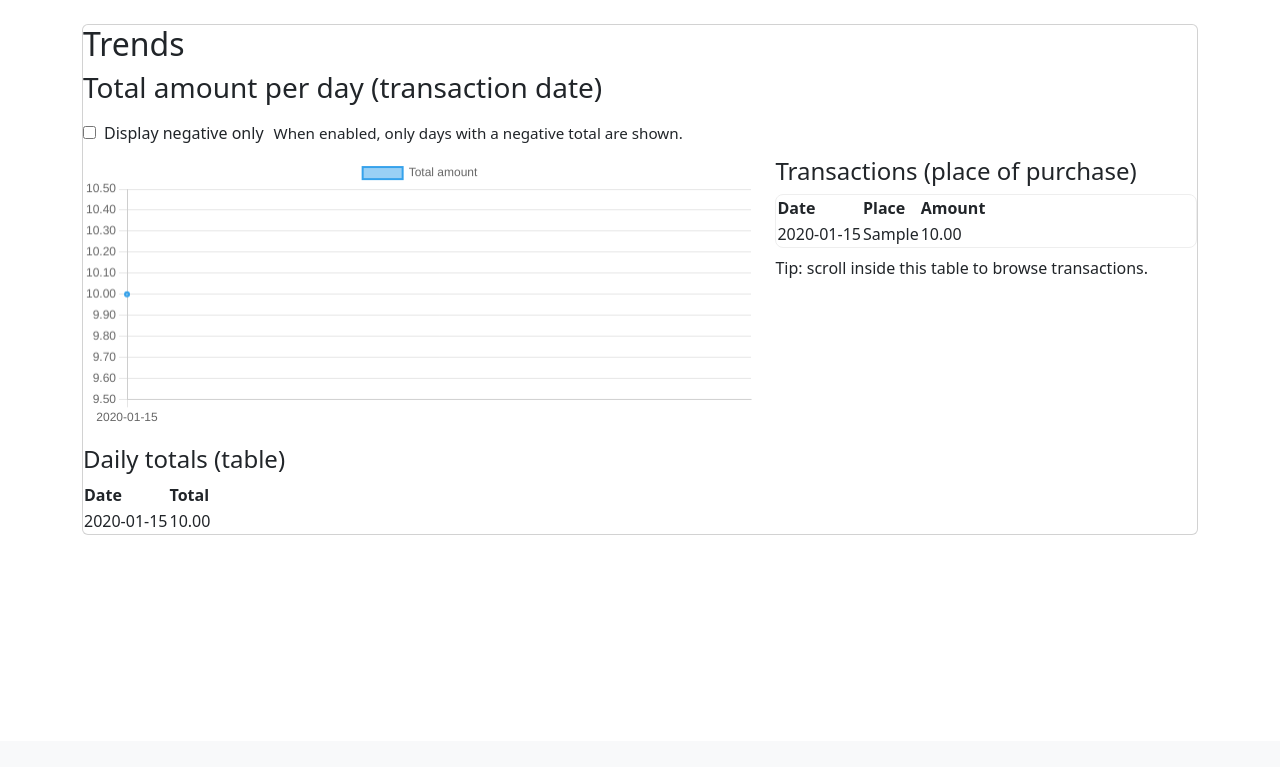
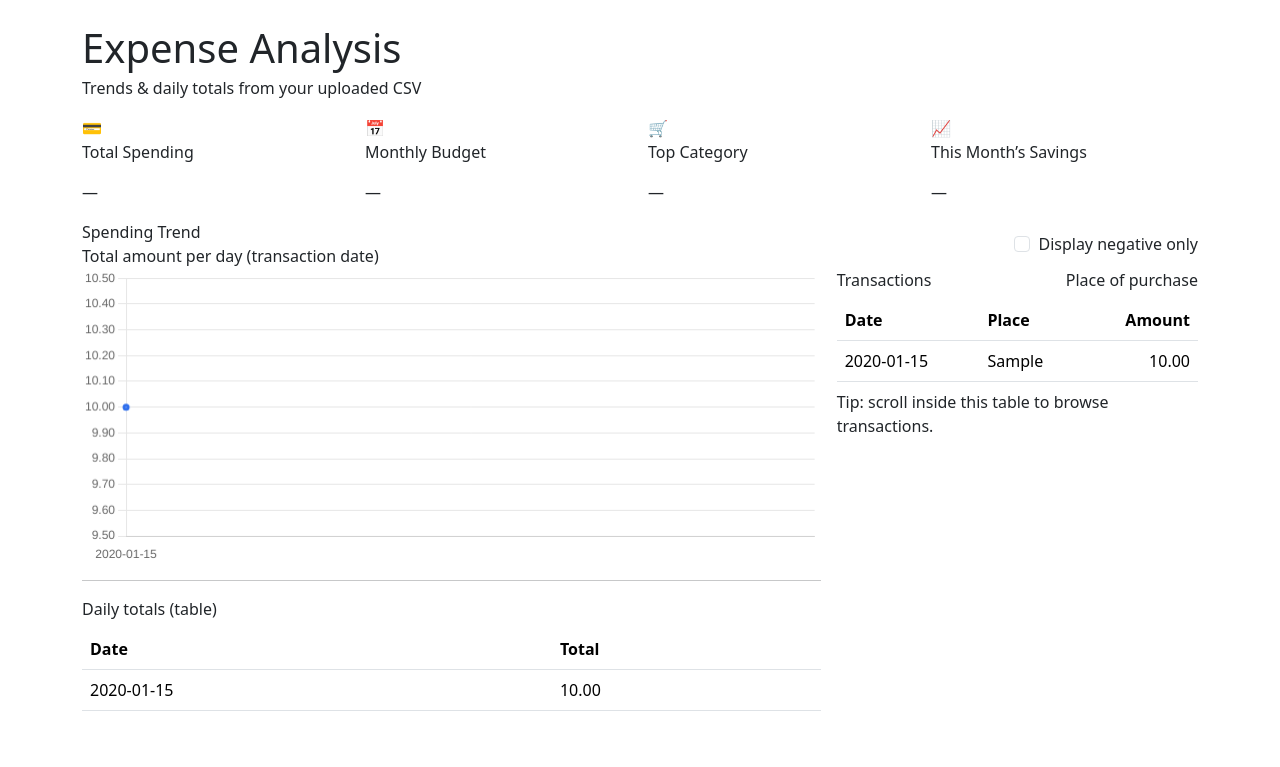
Before and after one commit to bluelazuli1973-cpu/csv_converterII, a Flask app: page /analytics/trend in a window 1280 px wide. Shown: the part 59-826 px from the top of the page. Before the commit the page ends 594 px from the top, so only its background shows below. Run offline with Flask 3, Linux system fonts and the light colour scheme; a user stored in the database is signed in; tables that the repository leaves empty hold one stand-in row (values such as "Sample post").

```diff
--- a/app/__init__.py
+++ b/app/__init__.py
@@ -18,6 +18,7 @@ def create_app(config_name):
     from .ingest.ingest_routes import ingest_bp
     from .analytics.analytics_routes import analytics_bp
 
+    app.register_blueprint(main_bp)
     app.register_blueprint(auth_bp)
     app.register_blueprint(ingest_bp)
     app.register_blueprint(analytics_bp)
--- a/app/auth/auth_routes.py
+++ b/app/auth/auth_routes.py
@@ -32,7 +32,7 @@ def register_post():
     db.session.commit()
 
     login_user(user)
-    return redirect(url_for("ingest.upload"))
+    return redirect(url_for("analytics.trend"))
 
 
 @auth_bp.get("/login")
@@ -51,7 +51,7 @@ def login_post():
         return redirect(url_for("auth.login"))
 
     login_user(user)
-    return redirect(url_for("ingest.upload"))
+    return redirect(url_for("analytics.trend"))
 
 
 @auth_bp.get("/logout")
--- a/app/models.py
+++ b/app/models.py
@@ -60,5 +60,11 @@ class Transaction(db.Model):
 
     amount = db.Column(db.Float, nullable=False)                               # Belopp (can be +/-)
 
+    # NEW FIELDS revision 1_1
+    is_expense = db.Column(db.Boolean, nullable=False, default=True, index=True)
+    category = db.Column(db.String(64), nullable=False, default="Uncategorized", index=True)
+
+    # END NEW FIELDS 1_1
+
     upload_id = db.Column(db.Integer, db.ForeignKey("uploads.id"), nullable=False, index=True)
     upload = db.relationship("Upload", back_populates="transactions")
--- a/app/templates/analytics/trend.html
+++ b/app/templates/analytics/trend.html
@@ -1,30 +1,131 @@
 {% extends "base.html" %}
 {% block content %}
-  <div class="card">
-    <h2>Trends</h2>
-
-    <h3>Total amount per day (transaction date)</h3>
+  <div class="d-flex align-items-end justify-content-between mb-3">
+    <div>
+      <h1 class="page-title mb-1">Expense Analysis</h1>
+      <div class="kicker">Trends & daily totals from your uploaded CSV</div>
+    </div>
+  </div>
 
   {% if per_day %}
-      <div style="display:flex; align-items:center; gap:10px; margin: 8px 0 12px 0;">
-        <label style="display:flex; align-items:center; gap:8px; cursor:pointer;">
-          <input id="negOnlyToggle" type="checkbox" />
+    <div class="row g-3 mb-3">
+      <div class="col-12 col-md-6 col-xl-3">
+        <div class="ui-card stat-card">
+          <div class="stat-icon">💳</div>
+          <div>
+            <p class="stat-label">Total Spending</p>
+            <p class="stat-value mb-0">—</p>
+          </div>
+        </div>
+      </div>
+      <div class="col-12 col-md-6 col-xl-3">
+        <div class="ui-card stat-card">
+          <div class="stat-icon">📅</div>
+          <div>
+            <p class="stat-label">Monthly Budget</p>
+            <p class="stat-value mb-0">—</p>
+          </div>
+        </div>
+      </div>
+      <div class="col-12 col-md-6 col-xl-3">
+        <div class="ui-card stat-card">
+          <div class="stat-icon">🛒</div>
+          <div>
+            <p class="stat-label">Top Category</p>
+            <p class="stat-value mb-0">—</p>
+          </div>
+        </div>
+      </div>
+      <div class="col-12 col-md-6 col-xl-3">
+        <div class="ui-card stat-card">
+          <div class="stat-icon">📈</div>
+          <div>
+            <p class="stat-label">This Month’s Savings</p>
+            <p class="stat-value mb-0">—</p>
+          </div>
+        </div>
+      </div>
+    </div>
+
+    <div class="ui-card mb-3">
+      <div class="ui-card-header d-flex flex-wrap align-items-center justify-content-between gap-2">
+        <div>
+          <div class="section-title">Spending Trend</div>
+          <div class="kicker">Total amount per day (transaction date)</div>
+        </div>
+
+        <div class="d-flex align-items-center gap-2">
+          <div class="form-check mb-0">
+            <input class="form-check-input" id="negOnlyToggle" type="checkbox" />
+            <label class="form-check-label" for="negOnlyToggle">
               Display negative only
             </label>
-        <span class="muted" style="font-size: 0.95em;">
-          When enabled, only days with a negative total are shown.
-        </span>
+          </div>
+        </div>
       </div>
 
-      <div style="
-        display:grid;
-        grid-template-columns: 1.6fr 1fr;
-        gap: 18px;
-        align-items:start;
-      ">
-        <div>
-          <div style="max-width: 900px;">
+      <div class="ui-card-body">
+        <div class="row g-3">
+          <div class="col-12 col-lg-8">
+            <div class="chart-wrap">
               <canvas id="trendChart" height="120"></canvas>
+            </div>
+
+            <hr class="hr-soft my-3" />
+
+            <div class="d-flex align-items-center justify-content-between mb-2">
+              <div class="section-title">Daily totals (table)</div>
+            </div>
+
+            <div class="table-responsive">
+              <table class="table ui-table align-middle">
+                <thead>
+                  <tr><th>Date</th><th>Total</th></tr>
+                </thead>
+                <tbody>
+                  {% for day, total in per_day %}
+                    <tr><td>{{ day }}</td><td>{{ "%.2f"|format(total) }}</td></tr>
+                  {% endfor %}
+                </tbody>
+              </table>
+            </div>
+          </div>
+
+          <div class="col-12 col-lg-4">
+            <div class="d-flex align-items-center justify-content-between mb-2">
+              <div class="section-title">Transactions</div>
+              <div class="kicker">Place of purchase</div>
+            </div>
+
+            <div class="ui-card" style="box-shadow:none;">
+              <div class="ui-card-body" style="padding:0;">
+                <div style="max-height: 520px; overflow:auto;">
+                  <table class="table ui-table align-middle mb-0">
+                    <thead>
+                      <tr>
+                        <th>Date</th>
+                        <th>Place</th>
+                        <th class="text-end">Amount</th>
+                      </tr>
+                    </thead>
+                    <tbody>
+                      {% for day, place, amount in tx_rows %}
+                        <tr>
+                          <td>{{ day }}</td>
+                          <td>{{ place or "" }}</td>
+                          <td class="text-end">{{ "%.2f"|format(amount) }}</td>
+                        </tr>
+                      {% endfor %}
+                    </tbody>
+                  </table>
+                </div>
+              </div>
+            </div>
+
+            <p class="kicker mt-2 mb-0">Tip: scroll inside this table to browse transactions.</p>
+          </div>
+        </div>
+      </div>
     </div>
 
     <script src="https://cdn.jsdelivr.net/npm/chart.js"></script>
@@ -33,9 +134,7 @@
       const allValues = {{ chart_values | tojson }};
 
       function getSeries(negativeOnly) {
-              if (!negativeOnly) {
-                return { labels: allLabels, values: allValues };
-              }
+        if (!negativeOnly) return { labels: allLabels, values: allValues };
         const labels = [];
         const values = [];
         for (let i = 0; i < allValues.length; i++) {
@@ -57,14 +156,23 @@
           datasets: [{
             label: "Total amount",
             data: initial.values,
-                  borderWidth: 2,
-                  tension: 0.25,
-                  pointRadius: 2
+            borderWidth: 3,
+            tension: 0.35,
+            pointRadius: 2,
+            borderColor: "#2f6fed",
+            backgroundColor: "rgba(47, 111, 237, 0.10)",
+            fill: true
           }]
         },
         options: {
           responsive: true,
+          plugins: {
+            legend: { display: false },
+            tooltip: { mode: "index", intersect: false }
+          },
+          interaction: { mode: "index", intersect: false },
           scales: {
+            x: { grid: { display: false } },
             y: { beginAtZero: false }
           }
         }
@@ -78,55 +186,11 @@
         chart.update();
       });
     </script>
-
-          <h4 style="margin-top:18px;">Daily totals (table)</h4>
-          <table>
-            <thead><tr><th>Date</th><th>Total</th></tr></thead>
-            <tbody>
-              {% for day, total in per_day %}
-                <tr><td>{{ day }}</td><td>{{ "%.2f"|format(total) }}</td></tr>
-              {% endfor %}
-            </tbody>
-          </table>
-        </div>
-
-        <div>
-          <h4 style="margin-top:0;">Transactions (place of purchase)</h4>
-          <div style="max-height: 520px; overflow:auto; border: 1px solid #eee; border-radius: 8px;">
-            <table>
-              <thead>
-                <tr>
-                  <th>Date</th>
-                  <th>Place</th>
-                  <th>Amount</th>
-                </tr>
-              </thead>
-              <tbody>
-                {% for day, place, amount in tx_rows %}
-                  <tr>
-                    <td>{{ day }}</td>
-                    <td>{{ place or "" }}</td>
-                    <td>{{ "%.2f"|format(amount) }}</td>
-                  </tr>
-                {% endfor %}
-              </tbody>
-            </table>
-          </div>
-          <p class="muted" style="margin-top:8px;">
-            Tip: scroll inside this table to browse transactions.
-          </p>
+  {% else %}
+    <div class="ui-card">
+      <div class="ui-card-body">
+        <p class="kicker mb-0">No data yet—upload a CSV first.</p>
       </div>
     </div>
-
-      <style>
-        @media (max-width: 900px) {
-          .card > div[style*="grid-template-columns"] {
-            grid-template-columns: 1fr !important;
-          }
-        }
-      </style>
-    {% else %}
-      <p class="muted">No data yet—upload a CSV first.</p>
   {% endif %}
-  </div>
 {% endblock %}
--- a/app/templates/base.html
+++ b/app/templates/base.html
@@ -28,7 +28,8 @@
   <body>
     <nav class="navbar navbar-expand-lg bg-body-tertiary border-bottom">
       <div class="container">
-        <a class="navbar-brand d-flex align-items-center" href="{{ url_for('ingest.upload') }}">
+        <a class="navbar-brand d-flex align-items-center"
+           href="{% if current_user.is_authenticated %}{{ url_for('analytics.trend') }}{% else %}{{ url_for('auth.login') }}{% endif %}">
           <img
             class="brand-logo me-2"
             src="{{ url_for('static', filename='img/logo.jpg') }}"
```
Also changed, not shown: alembic.ini (added, +35 -0 lines), app/main/routes.py (+8 -2 lines), app/static/css/dashboard.css (added, +136 -0 lines), migrations/env.py (added, +68 -0 lines), migrations/script.py.mako (added, +25 -0 lines), migrations/versions/Rev1_1_add_category_expense.py (added, +55 -0 lines). Lines whose indentation alone changed are shown as unchanged.
